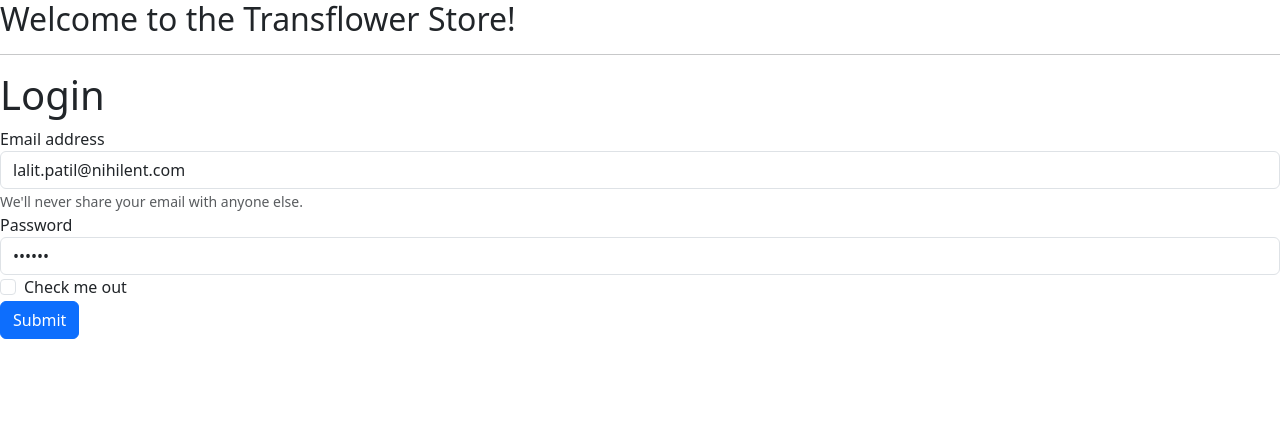
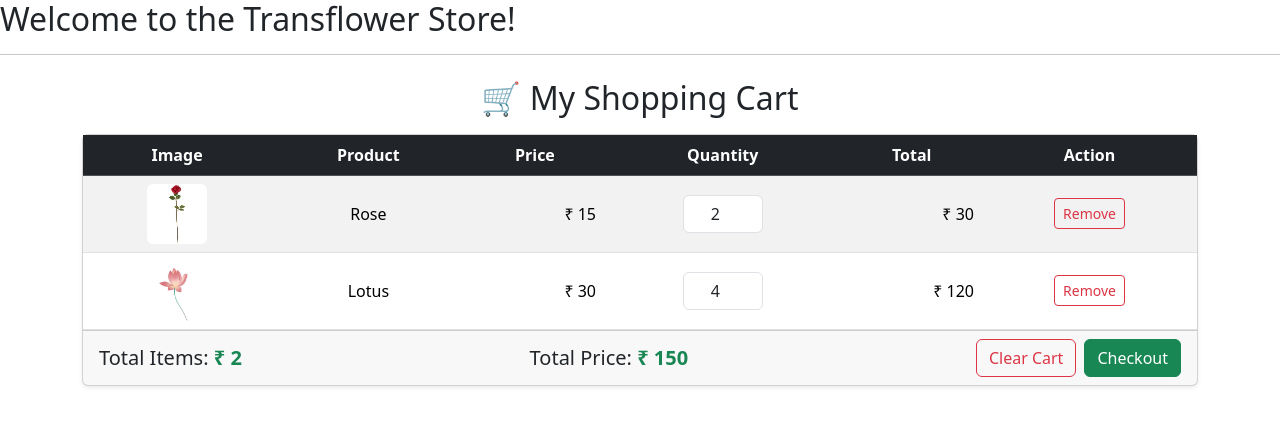
Before and after one commit to LalitPG/Angular-Training, an Angular app: page / in a window 1280 px wide. Shown: the top 426 px of the page. Built offline with nearby package versions, Linux system fonts and the light colour scheme.

Commit message:
cart changes

```diff
--- a/src/app/app.component.html
+++ b/src/app/app.component.html
@@ -3,7 +3,7 @@
 
 <!-- <app-list></app-list>
 <app-insert></app-insert> -->
-<app-sign-in></app-sign-in>
- <!-- <app-cart></app-cart> -->
+<!-- <app-sign-in></app-sign-in> -->
+ <app-cart></app-cart>
  <!-- <app-register></app-register> -->
 <!--<app-cart></app-cart> -->
--- a/src/app/shopping-cart/cart.service.ts
+++ b/src/app/shopping-cart/cart.service.ts
@@ -1,57 +1,123 @@
-import { Injectable } from '@angular/core';
+import { Injectable,OnInit } from '@angular/core';
 import { Item as CartItem } from './models/Item';
+import { JsonpInterceptor } from '@angular/common/http';
 @Injectable({
   providedIn: 'root'
 })
-export class CartService {
+export class CartService implements OnInit {
 
-private storageKey = 'shoppingCart';
+  cartItems: CartItem[] = [];
+  private storageKey = 'shoppingCart';
 
   constructor() {
     // Initialize sessionStorage with demo data if empty
-    //if (!sessionStorage.getItem(this.storageKey)) {
+    if (!sessionStorage.getItem(this.storageKey))
+    {
+        console.log('calling service constructor');
+        const demoCart: CartItem[] = [
+        new CartItem(1, 'Rose', 15, 2, '/assets/images/rose.jpg'),
+        new CartItem(2, 'Lotus', 30, 4, '/assets/images/lotus.jpg')
+      ];
+      sessionStorage.setItem(this.storageKey, JSON.stringify(demoCart));
+    }
 
+    // Load items into memory
+      const stored = sessionStorage.getItem(this.storageKey);
+      this.cartItems = stored ? JSON.parse(stored) : [];
+   }
+   ngOnInit(): void {
 
-  }
-
+   }
   //Add Product to Cart
   addToCart(item: CartItem): void {
 
+    this.cartItems = JSON.parse(sessionStorage.getItem(this.storageKey) || '[]');
+    this.cartItems.push(item);
+    this.saveCart(this.cartItems);
   }
 
   //Get All Cart Items
   getCartItems(): CartItem[] {
 
-    return [];
+    this.cartItems = JSON.parse(sessionStorage.getItem(this.storageKey) || '[]');
+    console.log(this.cartItems);
+    return this.cartItems;
   }
 
   //Update Quantity
   updateQuantity(productId: number, quantity: number): void {
+     // Load existing cart items from session storage
+      this.cartItems = JSON.parse(sessionStorage.getItem(this.storageKey) || '[]');
+      console.log(this.cartItems);
+      // Find the product in the cart
+      const itemIndex = this.cartItems.findIndex((item: any) => item.productId === productId);
+      if (itemIndex !== -1)
+      {
+      // If found, update its quantity
 
+          this.cartItems[itemIndex].quantity = quantity;
+
+          // If quantity becomes 0 or less, remove it from the cart
+          // if (quantity <= 0) {
+          //   this.cartItems.splice(itemIndex, 1);
+          // }
+       }
+
+       // Save updated cart back to sessionStorage
+        this.saveCart(this.cartItems);
+      }
+
+
+// Remove Product from Cart
+   removeFromCart(productId: number): void
+   {
+  // Load current cart from sessionStorage
+     const stored = sessionStorage.getItem(this.storageKey);
+     const cartItems = stored ? JSON.parse(stored) : [];
+
+    // Filter out the product to remove it
+    const updatedCart = cartItems.filter((item: any) => item.productId !== productId);
+
+    // Save the updated cart back to sessionStorage
+    sessionStorage.setItem(this.storageKey, JSON.stringify(updatedCart));
+
+    // (Optional) also update in-memory cart if you maintain one
+     this.cartItems = updatedCart;
   }
 
-  //Remove Product from Cart
-  removeFromCart(productId: number): void {
-
-  }
 
   //Clear Entire Cart
   clearCart(): void {
-
+    sessionStorage.setItem(this.storageKey, JSON.stringify([]));
+    //sessionStorage.removeItem(this.storageKey);
   }
 
   //Calculate Total Items
   getTotalItems(): number {
-  return 45;
+     this.cartItems = JSON.parse(sessionStorage.getItem(this.storageKey) || '[]');
+    return this.cartItems.length;
   }
 
   //Calculate Total Amount
   getTotalPrice(): number {
-    return 12;
+  // Load the current cart items from sessionStorage
+  const stored = sessionStorage.getItem(this.storageKey);
+  const cartItems = stored ? JSON.parse(stored) : [];
+
+  // Calculate the total
+  const total = cartItems.reduce((sum: number, item: any) => {
+    // Ensure item has both 'price' and 'quantity' properties
+    const itemTotal = (item.price || 0) * (item.quantity || 0);
+    return sum + itemTotal;
+     }, 0);
+
+     return total;
   }
 
   // Private helper
   private saveCart(cart: CartItem[]): void {
     //save data to sessionStorage
+    sessionStorage.setItem(this.storageKey, JSON.stringify(cart));
+
   }
 }
--- a/src/app/shopping-cart/cart/cart.component.html
+++ b/src/app/shopping-cart/cart/cart.component.html
@@ -1,6 +1,13 @@
 <div class="container mt-4">
   <h2 class="mb-3 text-center">🛒 My Shopping Cart</h2>
-  <div  class="card shadow-sm">
+
+  <!-- Show message when cart is empty -->
+  <div *ngIf="cartItems.length === 0" class="alert alert-info text-center">
+    Your cart is empty.
+  </div>
+
+  <!-- Show cart table only when there are items -->
+  <div *ngIf="cartItems.length > 0" class="card shadow-sm">
     <div class="card-body p-0">
       <table class="table table-striped align-middle mb-0">
         <thead class="table-dark text-center">
@@ -14,39 +21,27 @@
           </tr>
         </thead>
         <tbody>
-          <tr>
+          <tr *ngFor="let item of cartItems; let i = index" class="text-center">
+            <td>
+              <img [src]="item.imageUrl" width="60" height="60" class="rounded" alt="{{ item.title }}">
+            </td>
+            <td>{{ item.title }}</td>
+            <td class="text-end">₹ {{ item.price }}</td>
             <td class="text-center">
-              <img src="/assets/images/rose.jpg" width="60" height="60" class="rounded">
+              <input
+                type="number"
+                class="form-control text-center mx-auto"
+                style="width: 80px;"
+                min="1"
+                [(ngModel)]="item.quantity"
+                (change)="updateQuantity(item.productId, item.quantity);"
+              />
             </td>
-            <td>rose</td>
-            <td class="text-end">₹ 15</td>
+            <td class="text-end">₹ {{ item.price * item.quantity }}</td>
             <td class="text-center">
-              <input type="number" class="form-control text-center mx-auto"
-                     style="width: 80px;"
-                     min="1" value="2"/>
-            </td>
-            <td class="text-end">₹30</td>
-            <td class="text-center">
-              <button class="btn btn-sm btn-outline-danger">
-                <i class="bi bi-trash"></i> Remove
-              </button>
-            </td>
-          </tr>
-
-           <tr>
-            <td class="text-center">
-              <img src="/assets/images/lotus.jpg" width="60" height="60" class="rounded">
-            </td>
-            <td>lotus</td>
-            <td class="text-end">₹ 30</td>
-            <td class="text-center">
-              <input type="number" class="form-control text-center mx-auto"
-                     style="width: 80px;"
-                     min="1" value="4"/>
-            </td>
-            <td class="text-end">₹120</td>
-            <td class="text-center">
-              <button class="btn btn-sm btn-outline-danger">
+              <button
+                class="btn btn-sm btn-outline-danger"
+                (click)="removeItem(item.productId)">
                 <i class="bi bi-trash"></i> Remove
               </button>
             </td>
@@ -55,10 +50,18 @@
       </table>
     </div>
 
+    <!-- Footer showing total and actions -->
     <div class="card-footer d-flex justify-content-between align-items-center">
-      <h5 class="mb-0">Total: <span class="text-success fw-bold">₹150</span></h5>
+      <h5 class="mb-0">
+        Total Items:
+        <span class="text-success fw-bold">₹ {{ getTotalItems() }}</span>
+      </h5>
+      <h5 class="mb-0">
+        Total Price:
+        <span class="text-success fw-bold">₹ {{ getTotalPrice() }}</span>
+      </h5>
       <div>
-        <button class="btn btn-outline-danger me-2" >
+        <button class="btn btn-outline-danger me-2" (click)="clearCart()">
           <i class="bi bi-x-circle"></i> Clear Cart
         </button>
         <button class="btn btn-success">
--- a/src/app/shopping-cart/cart/cart.component.ts
+++ b/src/app/shopping-cart/cart/cart.component.ts
@@ -1,4 +1,4 @@
-import { Component } from '@angular/core';
+import { Component, OnInit } from '@angular/core';
 import { Item as CartItem } from '../models/Item';
 import { CommonModule } from '@angular/common';
 import { FormsModule } from '@angular/forms';
@@ -13,13 +13,16 @@ import { ThisReceiver } from '@angular/compiler';
   templateUrl: './cart.component.html',
   styleUrl: './cart.component.css'
 })
-export class CartComponent {
+export class CartComponent  implements OnInit  {
  cartItems: CartItem[] = [];
   totalPrice = 0;
-  storageKey = 'sessionKey';
 
   constructor(private crm:CartService) {}
 
+  ngOnInit(): void {
+    console.log('calling init of cart component');
+    this.loadCart(); // Load cart items and total price
+  }
   addCart(cartItem: CartItem)
   {
     this.crm.addToCart(cartItem);
@@ -38,17 +41,16 @@ export class CartComponent {
     this.crm.clearCart();
     this.loadCart();
   }
-  getTotalItems():number
+  getTotalItems()
   {
-     const cart = this.crm.getCartItems();
-     return cart.length
+     return this.crm.getTotalItems();
   }
   getTotalPrice()
   {
-    return this.crm.getTotalItems();
+    return this.crm.getTotalPrice();
   }
-  saveCart(cart:CartItem[]):void
+  updateQuantity(productId: number, quantity: number)
   {
-    sessionStorage.setItem(this.storageKey,JSON.stringify(cart));
+    this.crm.updateQuantity(productId,quantity);
   }
 }
```
